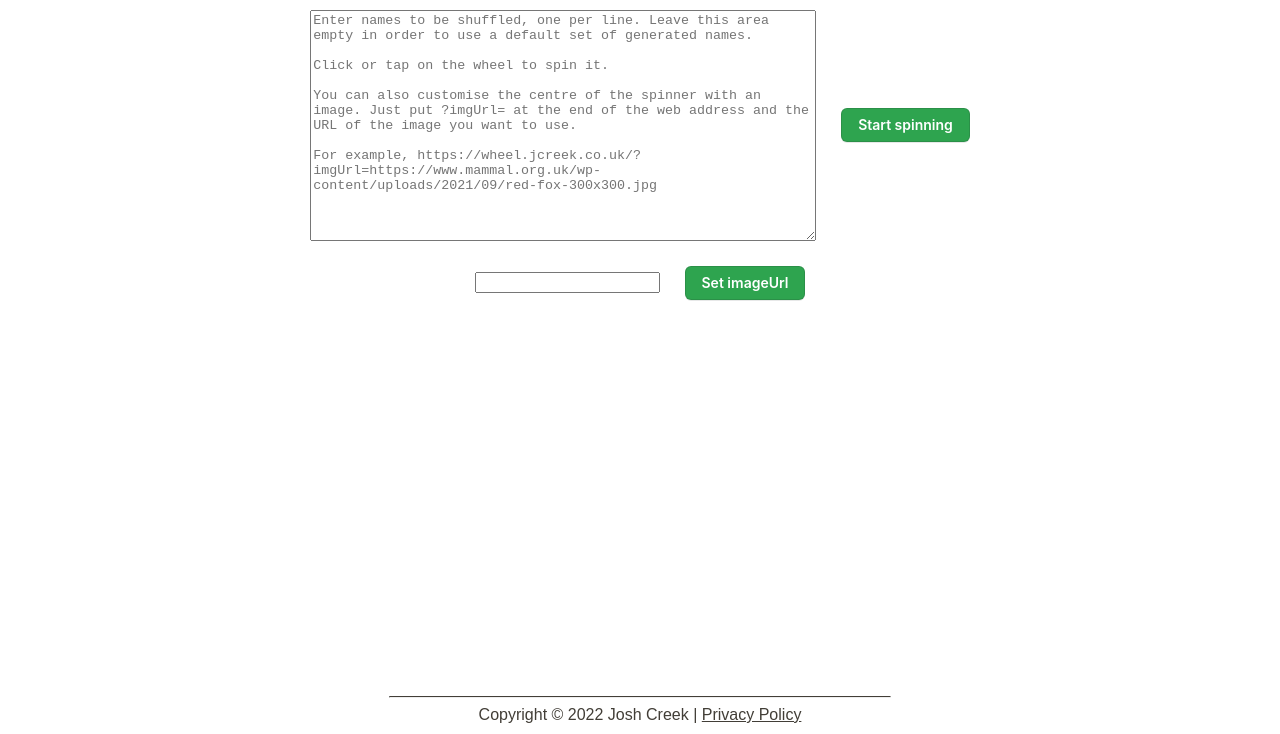
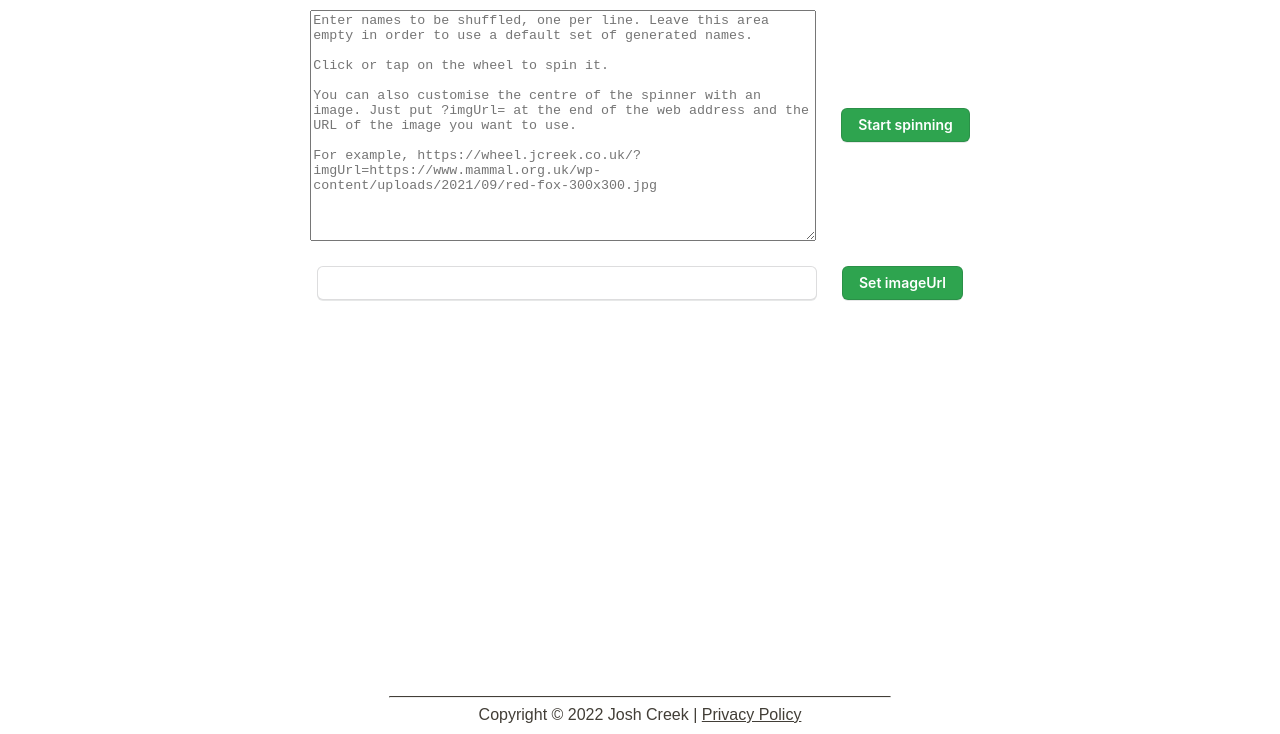
Before and after one commit to jcreek/SelectionWheel, a website built with webpack: page src/template.html in a window 1280 px wide. Shown: the part 66-800 px from the top of the page. Built offline with nearby package versions, Linux system fonts and the light colour scheme; a web font is replaced by a local one; what fireworks-js would draw is missing.

Commit message:
feat(16): Add input for custom image url
When applied this commit will:

-template.html
--Line 54: Remove extra space after `class`.

-index.ts
--Line 74: Set window url to contain query paramater via.
--Line 76-84: Rename `button2` to `imageUrlSetterButton` and moved to line 84. Set the current URL to include query params, set the existing input field to show the chosen value, and use the code moved here from lines 339-343.
--Line 328-329: Remove empty lines.

-styles/mainscss
--Add parameters to `#imageUrl-container` and `#imageUrlInput` styles that scale up with page size, wrap components when page too small, and set the input field to match the size of its corresponding button.

```diff
--- a/src/index.ts
+++ b/src/index.ts
@@ -71,10 +71,17 @@ const imageUrlInput = document.getElementById('imageUrlInput') as HTMLInputEleme
 
 function imageUrlSetter() {
   imageUrlForSpinner = imageUrlInput.value;
+  window.location.href = `${window.location.href}?imgUrl=${imageUrlInput.value}`;
 }
 
-const button2 = document.getElementById('imageUrlSetter');
-button2.onclick = imageUrlSetter;
+const urlParams = new URLSearchParams(window.location.search);
+if (urlParams.has('imgUrl')) {
+  imageUrlForSpinner = urlParams.get('imgUrl');
+  imageUrlInput.value = urlParams.get('imgUrl');
+}
+
+const imageUrlSetterButton = document.getElementById('imageUrlSetter');
+imageUrlSetterButton.onclick = imageUrlSetter;
 
 // eslint-disable-next-line no-unused-vars
 function rotTween(to) {
@@ -325,8 +332,6 @@ function startSpinning() {
 const button = document.getElementById('startSpinning');
 button.onclick = startSpinning;
 
-
-
 const textArea = <HTMLInputElement>document.getElementById('input-lines');
 if (window.localStorage.TextEditorData) {
   textArea.value = window.localStorage.TextEditorData;
@@ -336,11 +341,6 @@ textArea.addEventListener('keyup', () => {
   window.localStorage.TextEditorData = textArea.value;
 });
 
-const urlParams = new URLSearchParams(window.location.search);
-if (urlParams.has('imgUrl')) {
-  imageUrlForSpinner = urlParams.get('imgUrl');
-}
-
 if (process.env.NODE_ENV === 'production') {
   loadServiceWorker();
 }
--- a/src/styles/main.scss
+++ b/src/styles/main.scss
@@ -62,13 +62,36 @@ body {
   align-content: center;
   gap: 25px;
 }
+
 #imageUrl-container {
+  padding-top: 25px;
   display: flex;
-  padding-top: 25px;
+  flex-direction: row;
+  flex-wrap: wrap;
   justify-content: center;
-  align-items: center;
+  align-items: flex-start;
   align-content: center;
   gap: 25px;
+}
+
+#imageUrlInput {
+  appearance: none;
+  align-self: auto;
+  border: 1px solid rgba(27, 31, 35, 0.15);
+  border-radius: 6px;
+  box-shadow: rgba(27, 31, 35, 0.1) 0 1px 0;
+  box-sizing: border-box;
+  color: #000;
+  flex-grow: 0;
+  flex-shrink: 1;
+  flex-basis: 500px;
+  font-family: -apple-system, system-ui, "Segoe UI", Helvetica, Arial, sans-serif, "Apple Color Emoji", "Segoe UI Emoji";
+  font-size: 14px;
+  font-weight: 400;
+  line-height: 20px;
+  padding: 6px 12px;
+  vertical-align: middle;
+  white-space: nowrap;
 }
 
 .input-items:nth-child(1) {
```
Also changed, not shown: src/template.html (+1 -1 lines).
